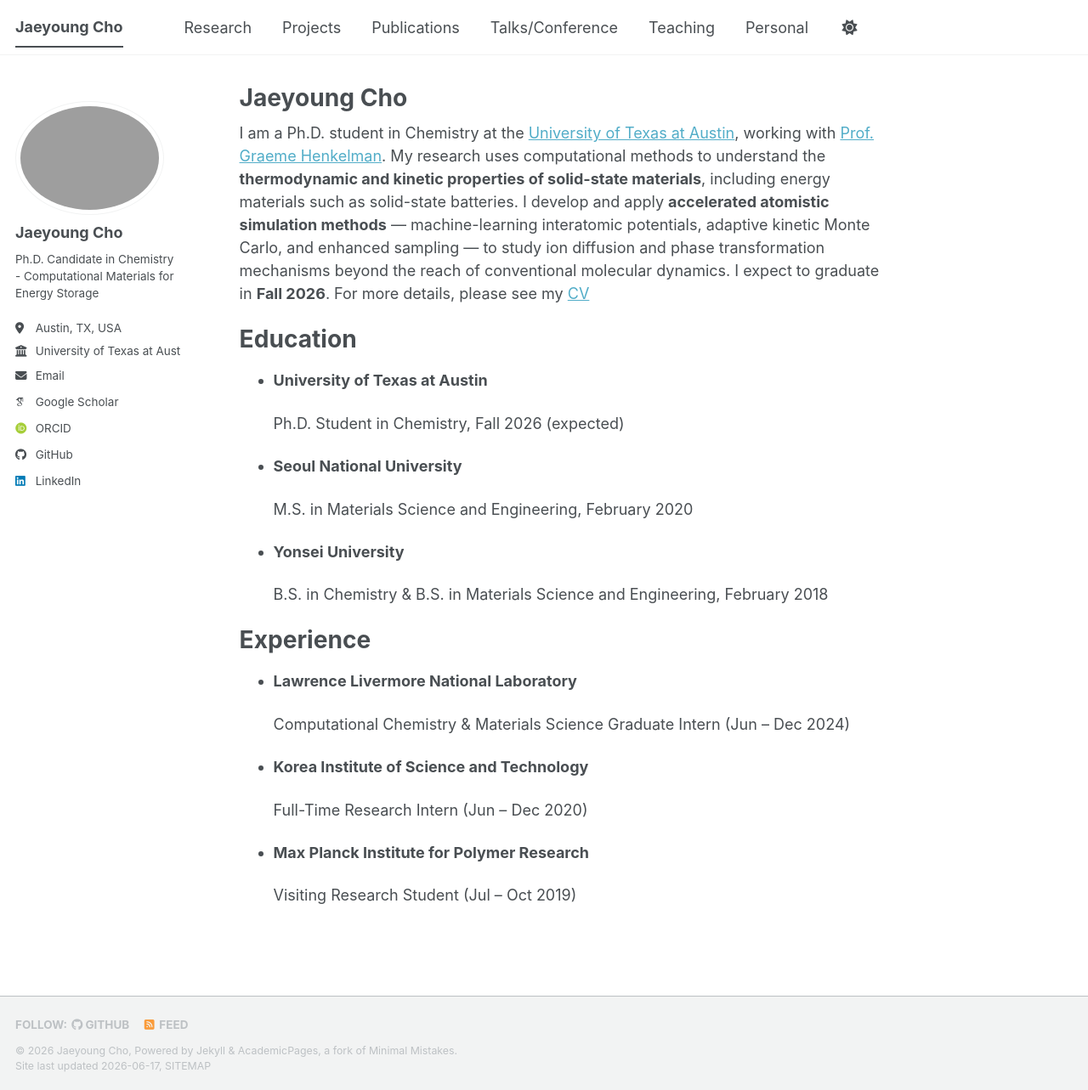
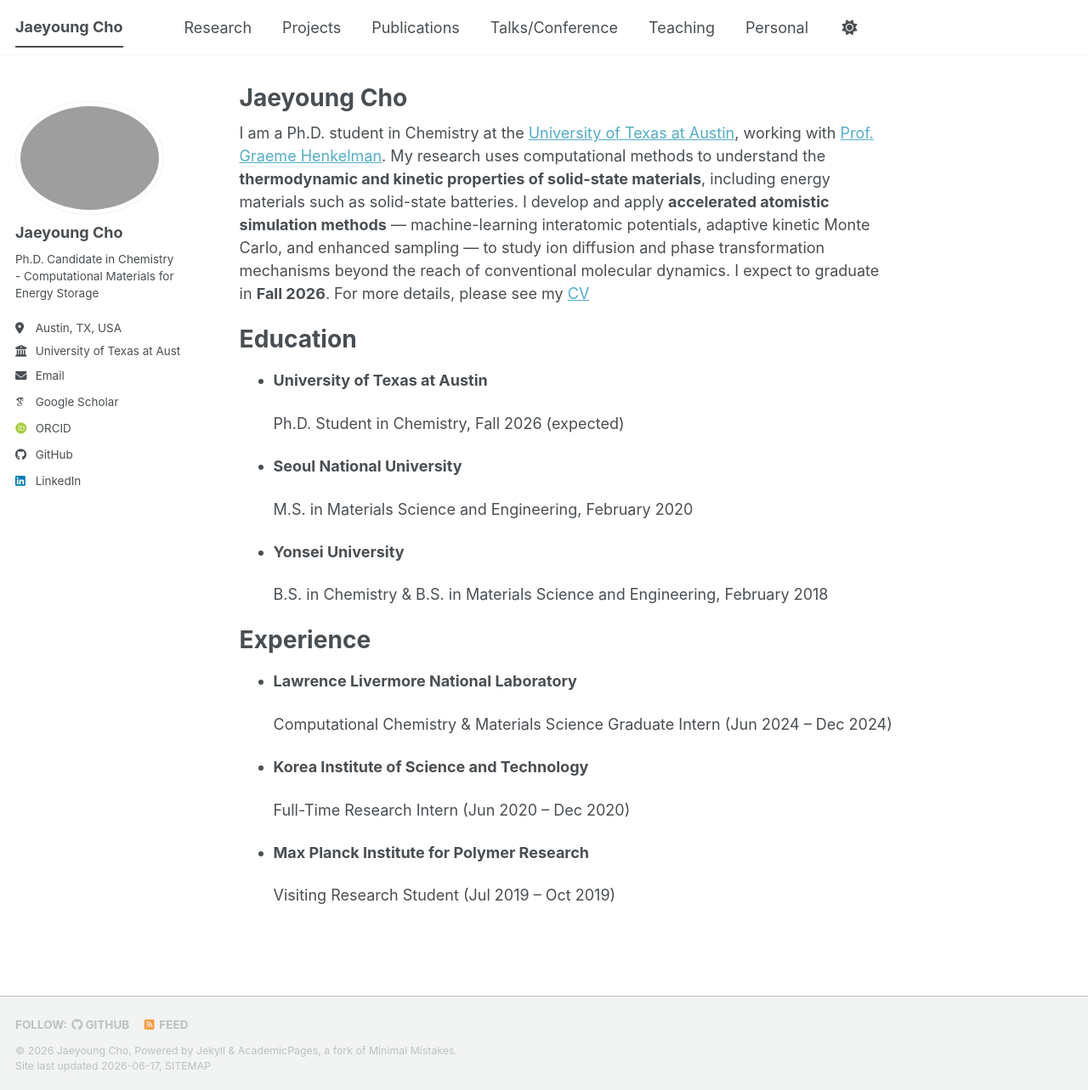
Before and after one commit to jycho5758/jycho5758.github.io, a Jekyll site: the page built from _pages/about.md, in a window 1280 px wide and 1283 px high. Shown: the whole window at 85% size. Built offline with Jekyll 4.4.1, drawn with Linux system fonts in a browser that asks for light colours; some web fonts are replaced; a script bundle is joined from its source files by our own code; library files that are not in the unit come from our copies.

Commit message:
Update about.md

```diff
--- a/_pages/about.md
+++ b/_pages/about.md
@@ -27,12 +27,12 @@ Experience
 ======
 * **Lawrence Livermore National Laboratory**
 
-  Computational Chemistry & Materials Science Graduate Intern (Jun – Dec 2024)
+  Computational Chemistry & Materials Science Graduate Intern (Jun 2024 – Dec 2024)
 
 * **Korea Institute of Science and Technology**
 
-  Full-Time Research Intern (Jun – Dec 2020)
+  Full-Time Research Intern (Jun 2020 – Dec 2020)
 
 * **Max Planck Institute for Polymer Research**
 
-  Visiting Research Student (Jul – Oct 2019)
+  Visiting Research Student (Jul 2019 – Oct 2019)
```
